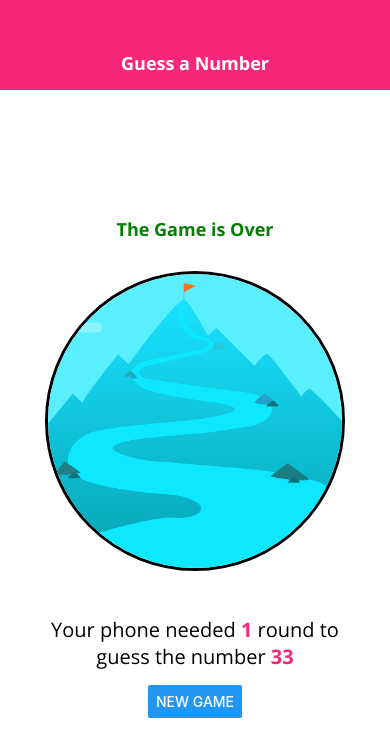
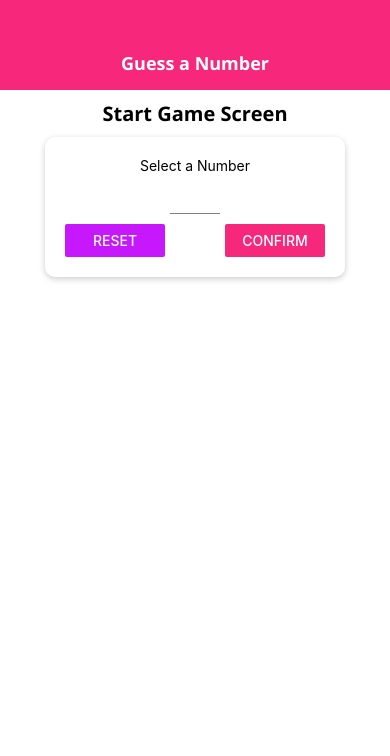
Before and after one commit to jaytula/rcg-guess-number, a React Native app: screen / in a window 390 px wide. Shown: the top 756 px of the page. Built offline with nearby package versions, Linux system fonts and the light colour scheme.

Commit message:
Finish Lesson 76: Custom Button

```diff
--- a/App.js
+++ b/App.js
@@ -44,7 +44,6 @@
   };
 
   let content = <StartGameScreen startGameHandler={startGameHandler} />;
-  content = <GameOverScreen rounds={1} userNumber={33} />;
 
   if (userNumber && guessRounds <= 0) {
     content = (
--- a/components/GameOverScreen.js
+++ b/components/GameOverScreen.js
@@ -4,6 +4,8 @@
 import TitleText from "./TitleText";
 import BodyText from "./BodyText";
 import Colors from "../constants/colors";
+
+import MainButton from "../components/MainButton";
 
 const GameOverScreen = props => {
   return (
@@ -27,7 +29,7 @@
           <Text style={styles.highlight}>{props.userNumber}</Text>
         </BodyText>
       </View>
-      <Button title="New Game" onPress={props.onNewGame} />
+      <MainButton onPress={props.onNewGame}>New Game</MainButton>
     </View>
   );
 };
--- a/components/GameScreen.js
+++ b/components/GameScreen.js
@@ -2,6 +2,7 @@
 import { View, Text, StyleSheet, Button, Alert } from "react-native";
 import NumberContainer from "./NumberContainer";
 import Card from "./Card";
+import MainButton from "./MainButton";
 
 const generateRandomBetween = (min, max, exclude) => {
   min = Math.ceil(min);
@@ -62,14 +63,10 @@
       <Text>Opponent&apos;s Guess</Text>
       <NumberContainer>{currentGuess}</NumberContainer>
       <Card style={styles.buttonContainer}>
-        <Button
-          title="LOWER"
-          onPress={() => nextGuessHandler("lower")}
-        ></Button>
-        <Button
-          title="GREATER"
-          onPress={() => nextGuessHandler("greater")}
-        ></Button>
+        <MainButton onPress={() => nextGuessHandler("lower")}>LOWER</MainButton>
+        <MainButton onPress={() => nextGuessHandler("greater")}>
+          GREATER
+        </MainButton>
       </Card>
     </View>
   );
@@ -85,8 +82,8 @@
     flexDirection: "row",
     justifyContent: "space-around",
     marginTop: 20,
-    width: 300,
-    maxWidth: "80%"
+    width: 400,
+    maxWidth: "90%"
   }
 });
 export default GameScreen;
--- /dev/null
+++ b/components/MainButton.js
@@ -0,0 +1,30 @@
+import React from "react";
+import { View, Text, StyleSheet, TouchableOpacity } from "react-native";
+
+import Colors from "../constants/colors";
+
+const MainButton = props => {
+  return (
+    <TouchableOpacity activeOpacity={0.8} onPress={props.onPress}>
+      <View style={styles.button}>
+        <Text style={styles.buttonText}>{props.children}</Text>
+      </View>
+    </TouchableOpacity>
+  );
+};
+
+const styles = StyleSheet.create({
+  button: {
+    backgroundColor: Colors.primary,
+    paddingVertical: 12,
+    paddingHorizontal: 30,
+    borderRadius: 25
+  },
+  buttonText: {
+    color: "white",
+    fontFamily: "open-sans",
+    fontSize: 18
+  }
+});
+
+export default MainButton;
--- a/screens/StartGameScreen.js
+++ b/screens/StartGameScreen.js
@@ -13,6 +13,7 @@
 import Input from "../components/Input";
 import Colors from "../constants/colors";
 import NumberContainer from "../components/NumberContainer";
+import MainButton from "../components/MainButton";
 
 const StartGameScreen = props => {
   const [enteredValue, setEnteredValue] = useState("");
@@ -50,10 +51,9 @@
       <Card style={styles.summaryContainer}>
         <Text>You selected</Text>
         <NumberContainer>{selectedNumber}</NumberContainer>
-        <Button
-          title="START GAME"
-          onPress={props.startGameHandler.bind(this, selectedNumber)}
-        ></Button>
+        <MainButton onPress={props.startGameHandler.bind(this, selectedNumber)}>
+          START GAME
+        </MainButton>
       </Card>
     );
   }
```
